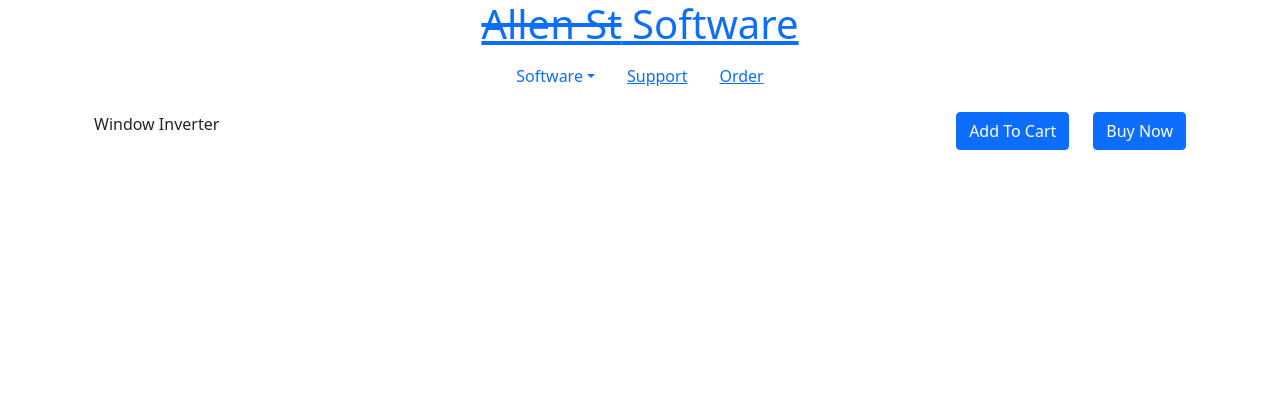
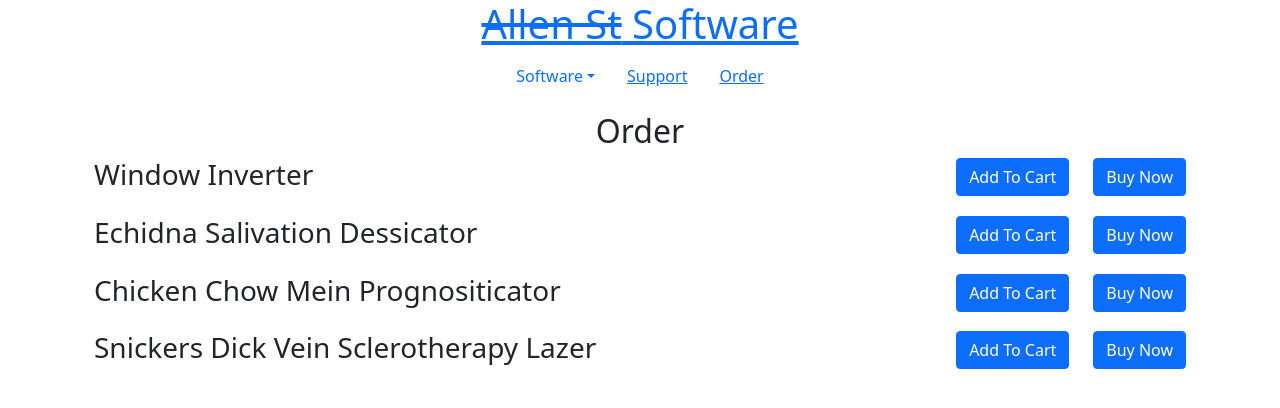
Before and after one commit to jmash/ds_studio, a React (Create React App) app: page /order in a window 1280 px wide. Shown: the top 408 px of the page. Built offline with nearby package versions, Linux system fonts and the light colour scheme.

Commit message:
:construction: added mock items to order page

```diff
--- a/src/routes/order.js
+++ b/src/routes/order.js
@@ -1,12 +1,14 @@
-import { Container, Row, Col, Button } from "react-bootstrap";
+import { Container, Row, Col, Button, Stack } from "react-bootstrap";
 
 export default function Order() {
     return (
       <main style={{ padding: "1rem 0" }}>
-        <Container>
+        <h2 className="align-items-center">Order</h2>
+        <Container className="text-left">
+            <Stack gap={3}>
                 <Row>
                     <Col style={{textAlign: "left"}}>
-                    Window Inverter
+                        <h3>Window Inverter</h3>
                     </Col>
                     <Col md="auto">
                         <Button>Add To Cart</Button>
@@ -15,6 +17,40 @@
                         <Button>Buy Now</Button>
                     </Col>
                 </Row>
+                <Row>
+                    <Col style={{textAlign: "left"}}>
+                        <h3>Echidna Salivation Dessicator</h3>
+                    </Col>
+                    <Col md="auto">
+                        <Button>Add To Cart</Button>
+                    </Col>
+                    <Col md="auto">
+                        <Button>Buy Now</Button>
+                    </Col>
+                </Row>
+                <Row>
+                    <Col style={{textAlign: "left"}}>
+                        <h3>Chicken Chow Mein Prognositicator</h3>
+                    </Col>
+                    <Col md="auto">
+                        <Button>Add To Cart</Button>
+                    </Col>
+                    <Col md="auto">
+                        <Button>Buy Now</Button>
+                    </Col>
+                </Row>
+                <Row>
+                    <Col style={{textAlign: "left"}}>
+                        <h3>Snickers Dick Vein Sclerotherapy Lazer</h3>
+                    </Col>
+                    <Col md="auto">
+                        <Button>Add To Cart</Button>
+                    </Col>
+                    <Col md="auto">
+                        <Button>Buy Now</Button>
+                    </Col>
+                </Row>
+            </Stack>
         </Container>
       </main>
     );
```
Lines whose indentation alone changed are shown as unchanged.
